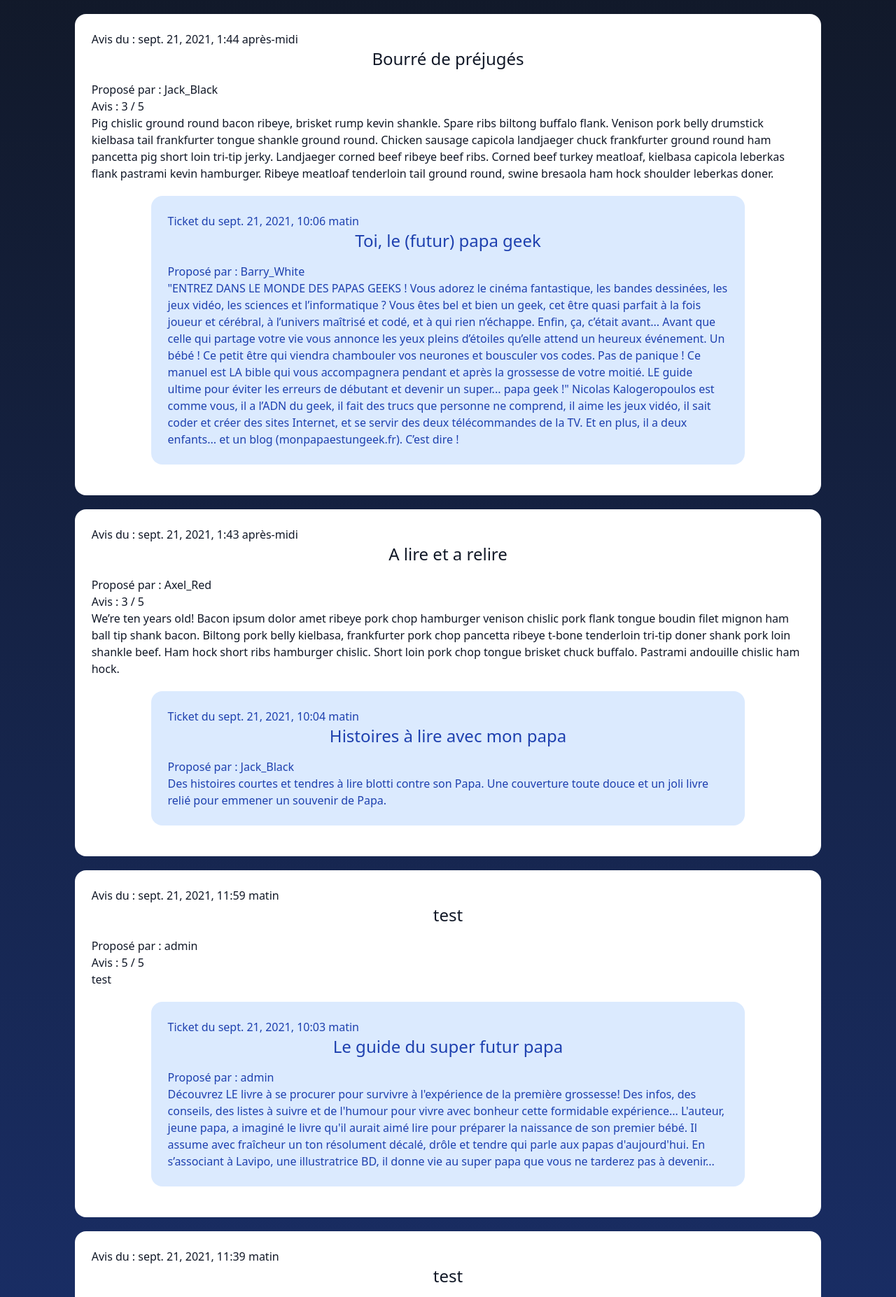
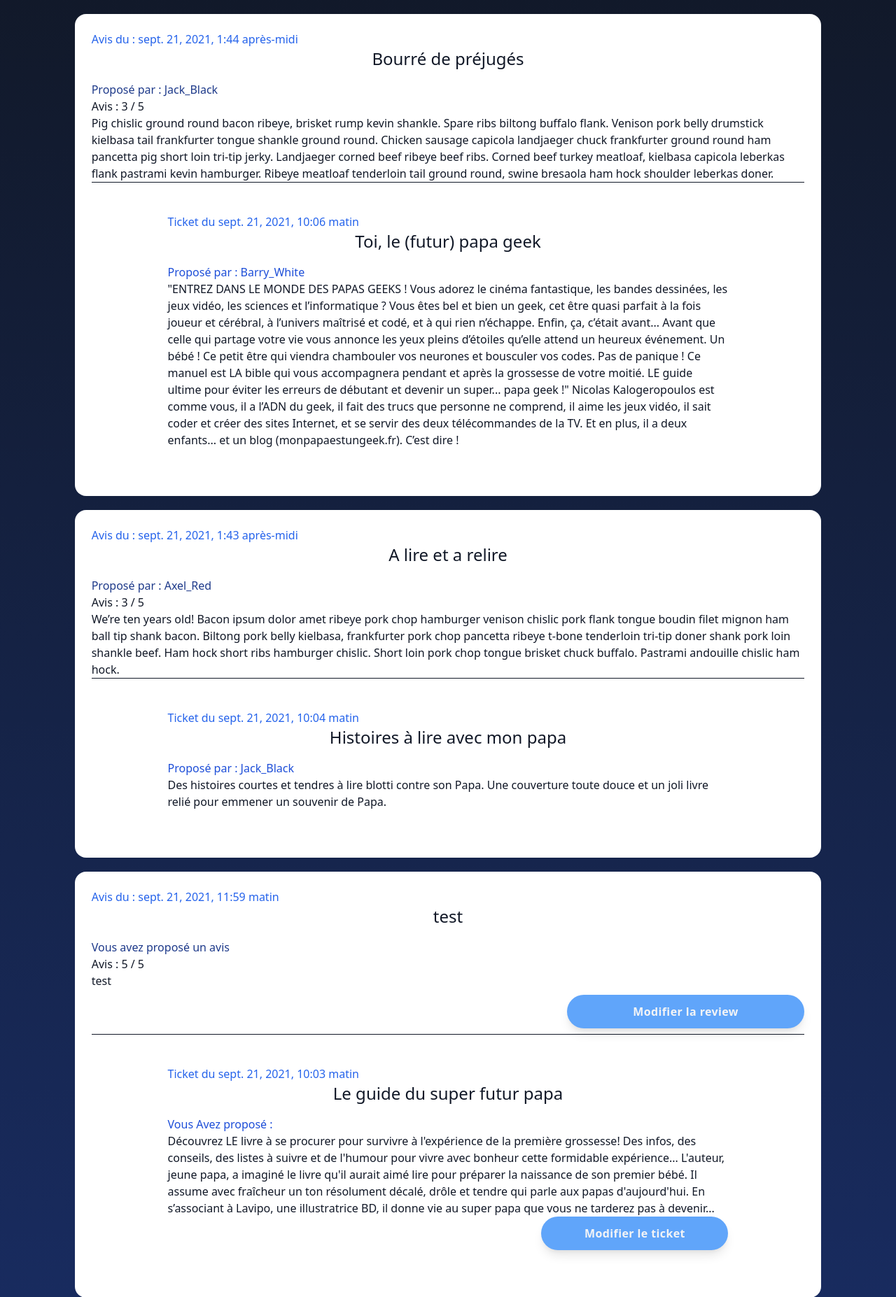
Before and after one commit to FrancoisQUI/P9-00-Projet, a Django app: page /feed/ in a window 1280 px wide; the page is wider, and only the part inside the window is pictured. Shown: the part 107-1961 px from the top of that part at 70% size. Run offline with Django 3.2, Linux system fonts and the light colour scheme; a user stored in the database is signed in; data comes from the database, SQL or seed files in the repository; both versions use the stored data as it was after the commit; some libraries are stand-ins or nearby versions.

Commit message:
Access Update Views from Feed for user post.

```diff
--- a/litrev/bkreport/models.py
+++ b/litrev/bkreport/models.py
@@ -17,7 +17,7 @@ class Ticket(models.Model):
 
     def get_absolute_url(self):
         from django.urls import reverse
-        return reverse('ticket_details', kwargs={'pk': self.pk})
+        return reverse('ticket_detail', kwargs={'pk': self.pk})
 
 
 class Review(models.Model):
@@ -37,7 +37,7 @@ class Review(models.Model):
 
     def get_absolute_url(self):
         from django.urls import reverse
-        return reverse('review_details', kwargs={'pk': self.pk})
+        return reverse('review_detail', kwargs={'pk': self.pk})
 
 
 class UserFollows(models.Model):
--- a/litrev/bkreport/templates/bkreport/review/snippet.html
+++ b/litrev/bkreport/templates/bkreport/review/snippet.html
@@ -1,12 +1,25 @@
-<div class="css_card-container">
-    <div class="css_card-base text-gray-900 w-10/12">
-        <p>Avis du : {{ post.time_created }}</p>
-        <h2>{{ post.headline }}</h2>
 
-        <p>Proposé par : {{ post.user.username }}</p>
-        <h3>Avis : {{ post.rating }} / 5</h3>
-        <p>{{ post.body }}</p>
+<div class="css_card-base text-gray-900 w-10/12">
+    <p class="text-blue-600">Avis du : {{ post.time_created }}</p>
+    <h2>{{ post.headline }}</h2>
+    <p class="text-blue-900">
+        {% if request.user == post.user %}
+            Vous avez proposé un avis
+        {% else %}
+            Proposé par : {{ post.user.username }}
+        {% endif %}
+    </p>
 
-        {% include 'bkreport/ticket/snippet.html' with post=post.ticket %}</div>
+    <h3>Avis : {{ post.rating }} / 5</h3>
+    <p>{{ post.body }}</p>
 
+    {% if request.user == post.user %}
+        <form action="{% url 'edit_review' post.id %}" class="container flex flex-row-reverse content-end my-2">
+            <button type="submit" class="w-4/12 self-end">
+                Modifier la review
+            </button>
+        </form>
+    {% endif %}
+    <hr>
+    {% include 'bkreport/ticket/snippet.html' with post=post.ticket %}
 </div>
--- a/litrev/bkreport/templates/bkreport/ticket/snippet.html
+++ b/litrev/bkreport/templates/bkreport/ticket/snippet.html
@@ -1,9 +1,23 @@
-<div class="css_card-container">
-    <div class="css_card-base bg-blue-100 text-blue-800 w-10/12">
-        <p>Ticket du {{ post.time_created }}</p>
-        <h2>{{ post.title }}</h2>
-        {# TODO: Show image #}
-        <p>Proposé par : {{ post.user.username }}</p>
-        <p>{{ post.description }}</p>
-    </div>
+
+<div class="css_card-base w-10/12">
+    <p class="text-blue-600">Ticket du {{ post.time_created }}</p>
+    <h2>{{ post.title }}</h2>
+    {# TODO: Show image #}
+    <p class="text-blue-700">
+    {% if request.user == post.user %}
+        Vous Avez proposé :
+    {% else %}
+        Proposé par : {{ post.user.username }}
+    {% endif %}
+    </p>
+    <p>{{ post.description }}</p>
+
+    {% if request.user == post.user %}
+        <form action="{% url 'edit_ticket' post.id %}" class="container flex flex-row-reverse content-end">
+            <button type="submit" class="w-4/12 self-end">
+                Modifier le ticket
+            </button>
+        </form>
+    {% endif %}
+
 </div>
--- a/litrev/bkreport/templates/bkreport/ticket_detail.html
+++ b/litrev/bkreport/templates/bkreport/ticket_detail.html
@@ -1,7 +1,5 @@
 {% extends 'litrev/base.html' %}
 
 {% block content %}
-{{ ticket.title }}
-{{ ticket.user.username }}
-{{ ticket.description }}
+    {% include 'bkreport/ticket/snippet.html' with post=ticket %}
 {% endblock %}
--- a/litrev/bkreport/urls.py
+++ b/litrev/bkreport/urls.py
@@ -9,5 +9,6 @@ urlpatterns = [
     path('review/add/', views.ReviewCreateView.as_view(), name='add_review'),
     path('ticket/<int:pk>', views.TicketDetailView.as_view(), name='ticket_detail'),
     path('review/<int:pk>', views.ReviewDetailView.as_view(), name='review_detail'),
-    path('ticket/edit/<int:pk>', views.TicketUpdateView.as_view(), name= 'edit_ticket'),
+    path('ticket/edit/<int:pk>', views.TicketUpdateView.as_view(), name='edit_ticket'),
+    path('review/edit/<int:pk>', views.ReviewUpdateView.as_view(), name='edit_review')
 ]
--- a/litrev/litrev/templates/litrev/feed.html
+++ b/litrev/litrev/templates/litrev/feed.html
@@ -1,7 +1,7 @@
 {% extends 'litrev/base.html' %}
 
 {% block content %}
-    <ul class="text-gray-200">
+    <div class="css_card-container">
         {% for post in posts %}
             {% if post.content_type == 'TICKET' %}
                 {% include 'bkreport/ticket/snippet.html' with post=post %}
@@ -9,7 +9,7 @@
                 {% include 'bkreport/review/snippet.html' with post=post %}
             {%  endif %}
         {% endfor %}
-    </ul>
+    </div>
 
 
 {% endblock %}
--- a/litrev/theme/static/css/dist/styles.css
+++ b/litrev/theme/static/css/dist/styles.css
@@ -934,6 +934,10 @@ button:hover {
   margin: 0.5rem;
 }
 
+.m-1 {
+  margin: 0.25rem;
+}
+
 .mx-auto {
   margin-left: auto;
   margin-right: auto;
@@ -942,6 +946,16 @@ button:hover {
 .mx-2 {
   margin-left: 0.5rem;
   margin-right: 0.5rem;
+}
+
+.my-1 {
+  margin-top: 0.25rem;
+  margin-bottom: 0.25rem;
+}
+
+.my-2 {
+  margin-top: 0.5rem;
+  margin-bottom: 0.5rem;
 }
 
 .block {
@@ -980,6 +994,34 @@ button:hover {
   width: 83.333333%;
 }
 
+.w-1\/3 {
+  width: 33.333333%;
+}
+
+.w-2\/6 {
+  width: 33.333333%;
+}
+
+.w-5 {
+  width: 1.25rem;
+}
+
+.w-4\/12 {
+  width: 33.333333%;
+}
+
+.flex-row-reverse {
+  flex-direction: row-reverse;
+}
+
+.content-end {
+  align-content: flex-end;
+}
+
+.items-end {
+  align-items: flex-end;
+}
+
 .items-center {
   align-items: center;
 }
@@ -992,6 +1034,10 @@ button:hover {
   justify-content: space-between;
 }
 
+.self-end {
+  align-self: flex-end;
+}
+
 .bg-gray-900 {
   --tw-bg-opacity: 1;
   background-color: rgba(17, 24, 39, var(--tw-bg-opacity));
@@ -1000,11 +1046,6 @@ button:hover {
 .bg-red-500 {
   --tw-bg-opacity: 1;
   background-color: rgba(239, 68, 68, var(--tw-bg-opacity));
-}
-
-.bg-blue-100 {
-  --tw-bg-opacity: 1;
-  background-color: rgba(219, 234, 254, var(--tw-bg-opacity));
 }
 
 .bg-gradient-to-b {
@@ -1041,11 +1082,6 @@ button:hover {
   letter-spacing: 0em;
 }
 
-.text-gray-300 {
-  --tw-text-opacity: 1;
-  color: rgba(209, 213, 219, var(--tw-text-opacity));
-}
-
 .text-gray-900 {
   --tw-text-opacity: 1;
   color: rgba(17, 24, 39, var(--tw-text-opacity));
@@ -1066,9 +1102,34 @@ button:hover {
   color: rgba(239, 68, 68, var(--tw-text-opacity));
 }
 
-.text-blue-800 {
+.text-gray-500 {
   --tw-text-opacity: 1;
-  color: rgba(30, 64, 175, var(--tw-text-opacity));
+  color: rgba(107, 114, 128, var(--tw-text-opacity));
+}
+
+.text-gray-600 {
+  --tw-text-opacity: 1;
+  color: rgba(75, 85, 99, var(--tw-text-opacity));
+}
+
+.text-gray-700 {
+  --tw-text-opacity: 1;
+  color: rgba(55, 65, 81, var(--tw-text-opacity));
+}
+
+.text-blue-700 {
+  --tw-text-opacity: 1;
+  color: rgba(29, 78, 216, var(--tw-text-opacity));
+}
+
+.text-blue-600 {
+  --tw-text-opacity: 1;
+  color: rgba(37, 99, 235, var(--tw-text-opacity));
+}
+
+.text-blue-900 {
+  --tw-text-opacity: 1;
+  color: rgba(30, 58, 138, var(--tw-text-opacity));
 }
 
 .hover\:bg-red-900:hover {
```
Also changed, not shown: litrev/bkreport/templates/bkreport/review_detail.html (+1 -16 lines), litrev/bkreport/views.py (+14 -0 lines), litrev/db.sqlite3.
